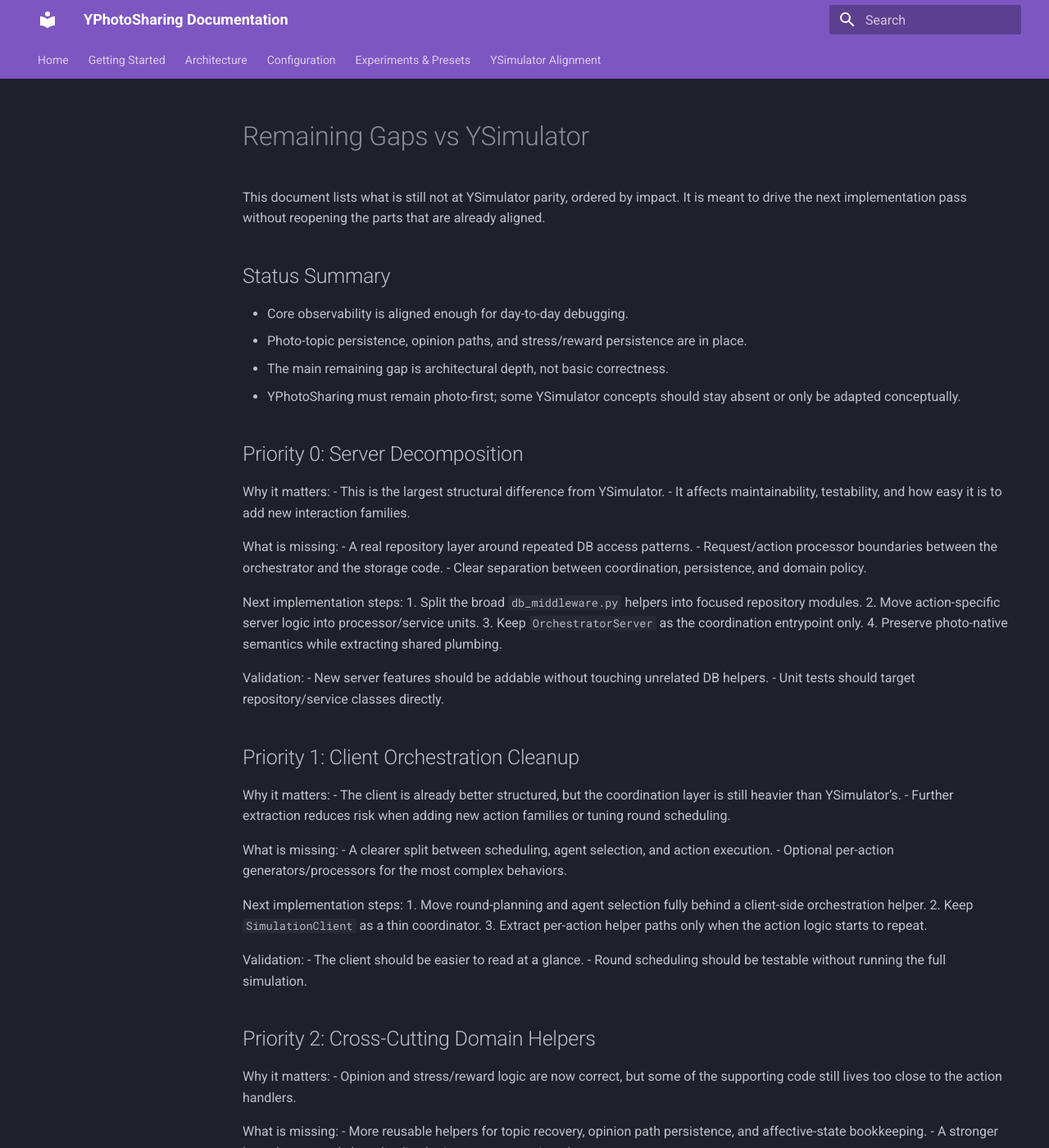
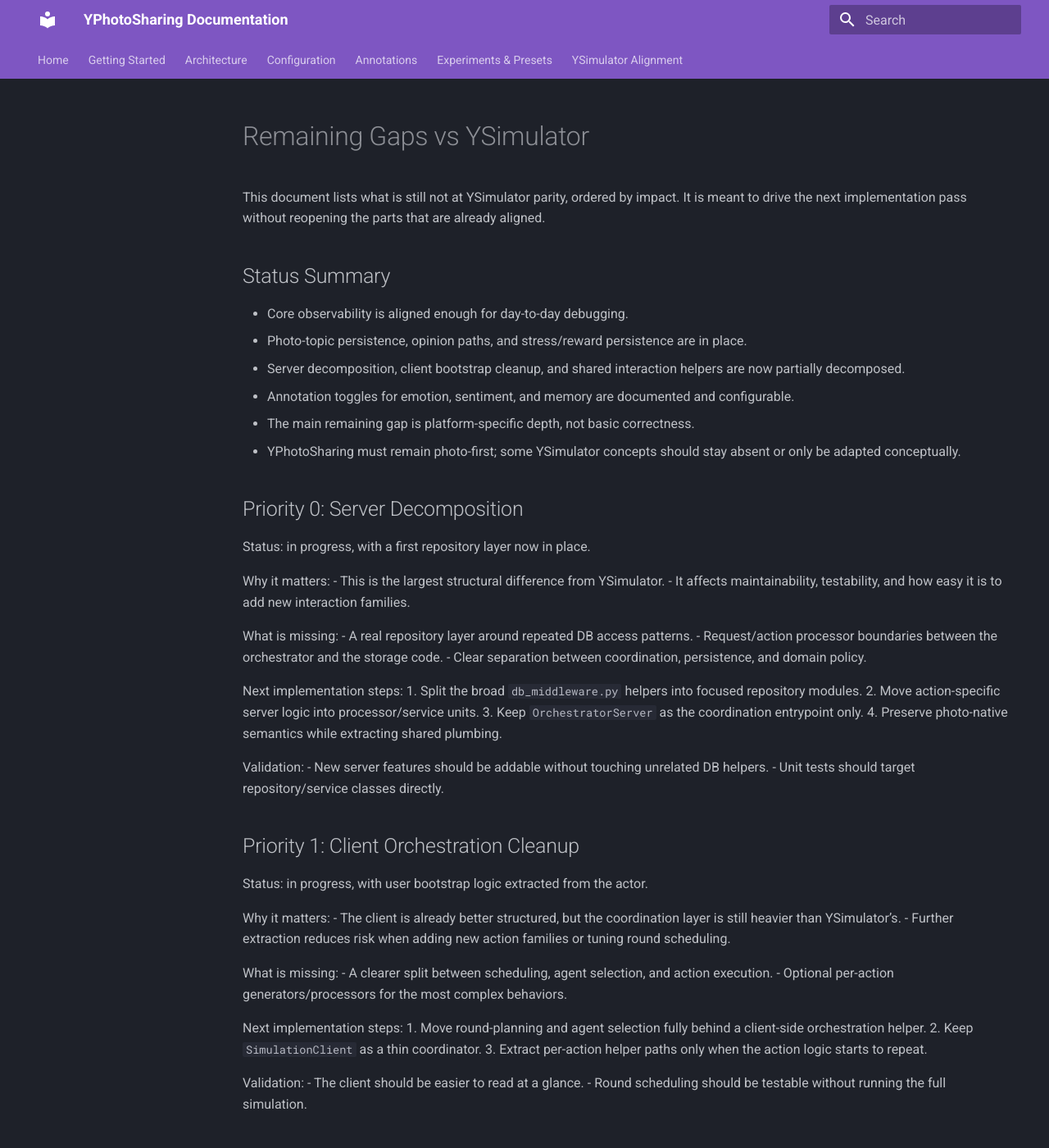
Before and after one commit to YSocialTwin/YPhotoSharing, an MkDocs documentation site: the page built from docs/remaining_gaps.md, in a window 1280 px wide and 1400 px high. Shown: the whole window at 82% size. Built offline with MkDocs 1.6.1 and Material for MkDocs 9.7.7, drawn with Linux system fonts in a browser that asks for light colours; some of the changed text lies outside the part shown.

Commit message:
docs annotation controls and backlog refresh

```diff
--- a/docs/remaining_gaps.md
+++ b/docs/remaining_gaps.md
@@ -9,11 +9,17 @@ that are already aligned.
 - Core observability is aligned enough for day-to-day debugging.
 - Photo-topic persistence, opinion paths, and stress/reward persistence are in
   place.
-- The main remaining gap is architectural depth, not basic correctness.
+- Server decomposition, client bootstrap cleanup, and shared interaction
+  helpers are now partially decomposed.
+- Annotation toggles for emotion, sentiment, and memory are documented and
+  configurable.
+- The main remaining gap is platform-specific depth, not basic correctness.
 - YPhotoSharing must remain photo-first; some YSimulator concepts should stay
   absent or only be adapted conceptually.
 
 ## Priority 0: Server Decomposition
+
+Status: in progress, with a first repository layer now in place.
 
 Why it matters:
 - This is the largest structural difference from YSimulator.
@@ -38,6 +44,8 @@ Validation:
 
 ## Priority 1: Client Orchestration Cleanup
 
+Status: in progress, with user bootstrap logic extracted from the actor.
+
 Why it matters:
 - The client is already better structured, but the coordination layer is still
   heavier than YSimulator’s.
@@ -59,6 +67,9 @@ Validation:
 - Round scheduling should be testable without running the full simulation.
 
 ## Priority 2: Cross-Cutting Domain Helpers
+
+Status: implemented for topic recovery, memory annotation, opinion path
+recording, and stress/reward persistence.
 
 Why it matters:
 - Opinion and stress/reward logic are now correct, but some of the supporting
@@ -130,6 +145,7 @@ regression appears:
 - stress/reward persistence and aggregation
 - photo-topic persistence
 - phase-level regression tests
+- annotation toggles for emotion, sentiment, and memory
 
 ## Working Order
 
--- a/mkdocs.yml
+++ b/mkdocs.yml
@@ -16,6 +16,7 @@ nav:
   - Getting Started: getting_started.md
   - Architecture: architecture.md
   - Configuration: configuration.md
+  - Annotations: annotations.md
   - Experiments & Presets: experiments.md
   - YSimulator Alignment: ysimulator_alignment.md
 
```
Also changed, not shown: other parts of docs/remaining_gaps.md (+4 -0 lines), README.md (+2 -0 lines), docs/annotations.md (added, +45 -0 lines), docs/configuration.md (+8 -0 lines), 1 other file.
